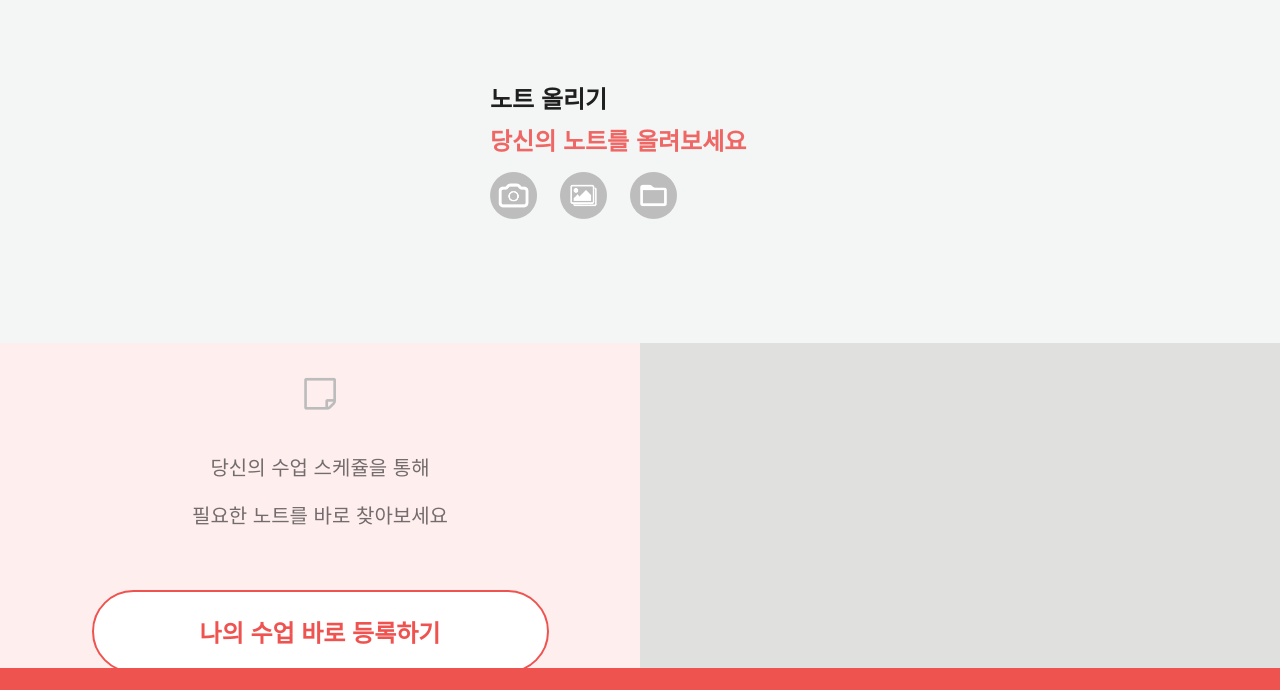
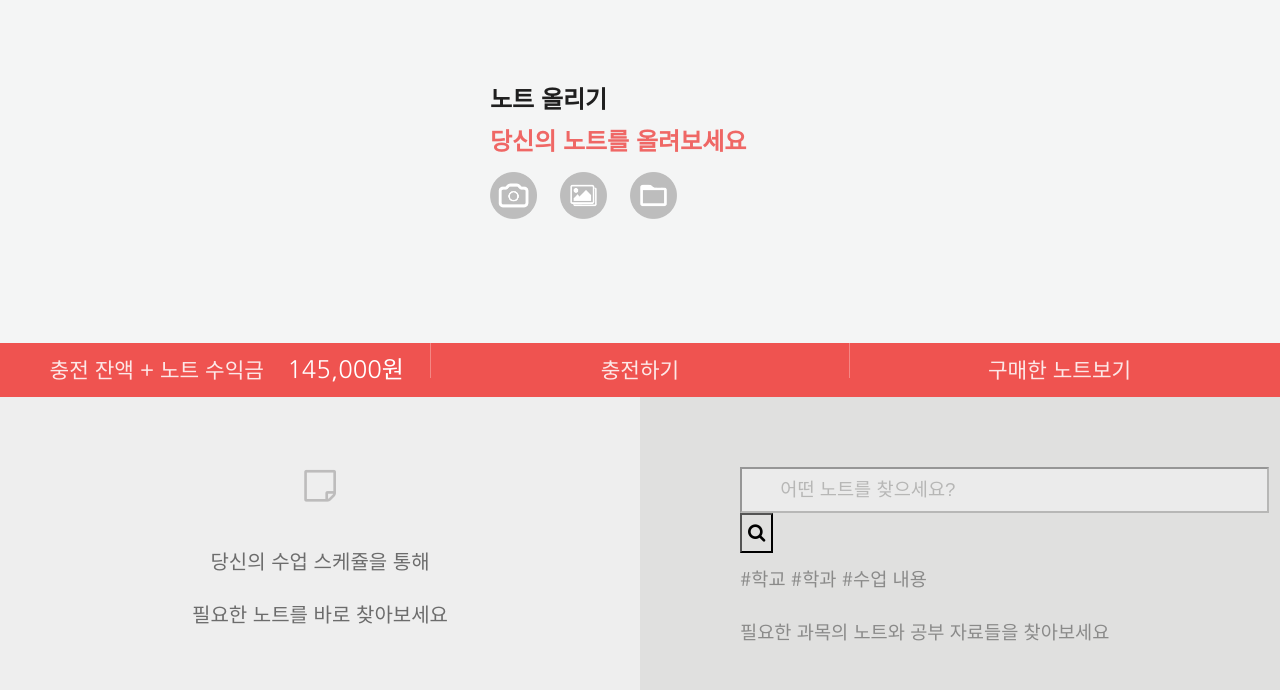
Before and after one commit to notevillage/web_client, a website: page client/index.html in a window 1280 px wide. Shown: the part 87-777 px from the top of the page. Drawn offline with nearby package versions, Linux system fonts and the light colour scheme; files that its build step writes are made by us from their sources.

Commit message:
main.landing working

```diff
--- a/client/module/landing/css/landing.css
+++ b/client/module/landing/css/landing.css
@@ -17,6 +17,7 @@
     height: 23px;
     margin-top: 32px;
     margin-left: 32px;
+    cursor: pointer;
 }
 .landing .navigation .navigation-area{
     height: 80px;
@@ -125,6 +126,70 @@
     background-size: 47px 47px;
 }
 
+.landing .after-login-area{
+    width:100%;
+    color:red;
+    text-align:center;
+    background-color:#EF5350;
+    vertical-align: center;
+    line-height: 50px;
+}
+.landing .after-login-area .cash-status{
+    width:32%;
+    display:inline-block;
+    height:50px;
+    cursor: pointer;
+
+}
+.landing .after-login-area .cash-status .fixed{
+    font-size:16pt;
+    opacity: 0.87;
+    color:white;
+    width:60%;
+    display: inline-block;
+}
+.landing .after-login-area .cash-status .changeable{
+    font-size:18pt;
+    opacity: 1;
+    color:white;
+    width:30%;
+display: inline-block;
+}
+.landing .after-login-area .divider-left{
+    width:1px;
+    height:30px;
+    display: inline-block;
+    background-color: rgba(255,255,255,0.3);
+    padding-bottom: 5px;
+}
+
+.landing .after-login-area .cash-charge{
+    width:32%;
+    font-size:16pt;
+    opacity: 0.87;
+    color:white;
+    display: inline-block;
+    height:50px;
+    cursor: pointer;
+
+}
+.landing .after-login-area .divider-right{
+    width:1px;
+    height:35px;
+    background-color: rgba(255,255,255,0.3);
+    display: inline-block;
+}
+.landing .after-login-area .bought-notes{
+    width:32%;
+    font-size: 16pt;
+    opacity: 0.87;
+    color:white;
+    display: inline-block;
+    height:50px;
+    cursor: pointer;
+
+}
+
 
 .landing .search{
     font-size: 0;
@@ -133,11 +198,11 @@
 .landing .search .search-area{
     width: 50%;
     display: inline-block;
-    height: 325px;
+    height: 465px;
     vertical-align: top;
 }
 .landing .search .search-area .search-img{
-    margin-top:32px;
+    margin-top:70px;
     font-size: 37px;
     color:#BDBCBC;
     margin-bottom:32px;
@@ -146,7 +211,7 @@
     font-size:15pt;
     opacity: 0.54;
     color: black;
-    line-height: 36pt;
+    line-height: 40pt;
 }
 .landing .search .search-area .class-register-button{
     background-color: white;
@@ -160,12 +225,37 @@
     font-weight: bold;
 }
 .landing .search .search-area.class{
-    background-color: #feeeee;
+    background-color: #eeeeee;
     text-align:center;
 }
 .landing .search .search-area.school{
     background-color: #e0e0df;
 }
+.landing .search .search-area.school .search-form{
+    margin-top: 70px;
+    margin-left:100px;
+    margin-bottom: 32px;
+}
+.landing .search .search-area.school .search-form input[type="text"]{
+    font-size: 14pt;
+    opacity: 0.38;
+    width:521px;
+    height: 40px;
+    background-color: white;
+}
+
+.landing .search .search-area.school .search-form .btn{
+    font-size:14pt;
+    background-color: inherit;
+    height:40px;
+}
+.landing .search .search-area.school h4{
+    font-size : 14pt;
+    opacity: 0.38;
+    line-height: 40pt;
+}
+
+
 .landing .register-area{
     background-color: #EF5350;
     height:325px;
--- a/client/module/landing/views/landing.main.html
+++ b/client/module/landing/views/landing.main.html
@@ -18,6 +18,17 @@
 
         </div>
     </div>
+    <div class="after-login-area">
+        <div class="cash-status">
+            <div class="fixed">충전 잔액 + 노트 수익금</div>
+            <div class="changeable">145,000원</div>
+        </div>
+        <div class="divider-left"></div>
+        <div class="cash-charge">충전하기</div>
+        <div class="divider-right"></div>
+        <div class="bought-notes">구매한 노트보기</div>
+    </div>
+
     <div class="search">
         <div class="search-area class">
             <i class="search-img fa fa-sticky-note-o"></i>
@@ -30,8 +41,20 @@
             </button>
         </div>
         <div class="search-area school">
+            <div class="search-form">
+               <input type="text" class="s-form" placeholder="       어떤 노트를 찾으세요?" style="background-color:white">
+                <button class="btn btn-default" type="button">
+                    <i class="fa fa-search"></i>
+                </button>
+                <h4>#학교 #학과 #수업 내용</h4>
+                <h4>필요한 과목의 노트와 공부 자료들을 찾아보세요</h4>
+
+            </div>
         </div>
     </div>
+
+
+
     <div class="register-area">
 
     </div>
```
